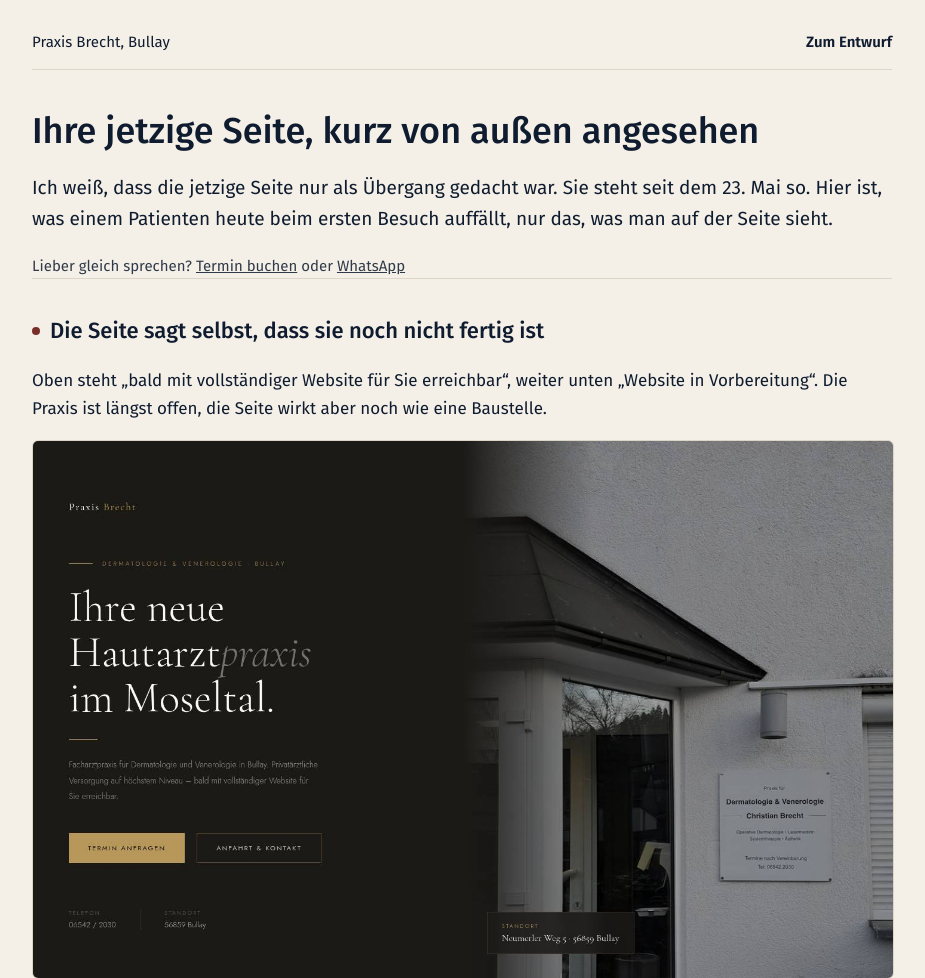
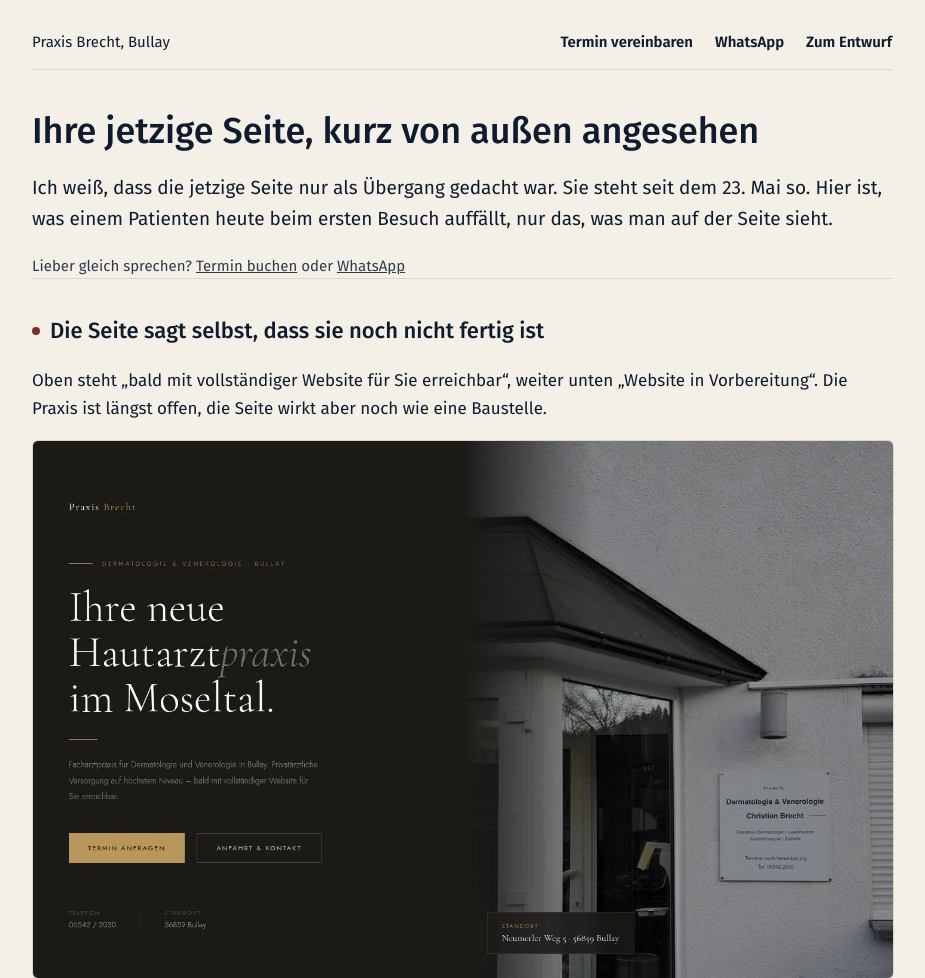
Before and after one commit to amaeding80/hautarzt-bullay-entwurf, a plain HTML site: page analyse.html in a window 1280 px wide. Shown: the top 978 px of the page, without its empty margins (178-1103 px from the left). Drawn offline with Linux system fonts and the light colour scheme.

Commit message:
analyse: termin und whatsapp auch oben im kopf

```diff
--- a/analyse.html
+++ b/analyse.html
@@ -13,6 +13,11 @@ a { color: #0F1B2E; }
 .seite { max-width: 860px; margin: 0 auto; padding: 30px 24px 60px; }
 .kopf { display: flex; justify-content: space-between; font-size: 15px; padding-bottom: 14px; border-bottom: 1px solid #ddd6c8; }
 .kopf a { text-decoration: none; font-weight: 600; }
+.kopf { flex-wrap: wrap; gap: 6px 20px; }
+.oben a { margin-left: 18px; }
+.oben a:first-child { margin-left: 0; }
+.oben a:hover { text-decoration: underline; text-underline-offset: 3px; }
+@media (max-width: 600px) { .kopf { flex-direction: column; } .oben a { margin-left: 14px; } }
 h1 { font-weight: 500; font-size: 36px; line-height: 1.2; margin: 40px 0 16px; }
 h2 { font-weight: 500; font-size: 22px; margin: 0 0 8px; }
 .einstieg { font-size: 19px; }
@@ -69,7 +74,7 @@ h2 { font-weight: 500; font-size: 22px; margin: 0 0 8px; }
 <body>
 <div class="seite">
 
-<div class="kopf"><span>Praxis Brecht, Bullay</span> <a href="index.html">Zum Entwurf</a></div>
+<div class="kopf"><span>Praxis Brecht, Bullay</span> <span class="oben"><a href="#termin" class="zum-termin">Termin vereinbaren</a> <a href="#" class="wa">WhatsApp</a> <a href="index.html">Zum Entwurf</a></span></div>
 
 <h1>Ihre jetzige Seite, kurz von außen angesehen</h1>
 <p class="einstieg">Ich weiß, dass die jetzige Seite nur als Übergang gedacht war. Sie steht seit dem 23. Mai so. Hier ist, was einem Patienten heute beim ersten Besuch auffällt, nur das, was man auf der Seite sieht.</p>
```
